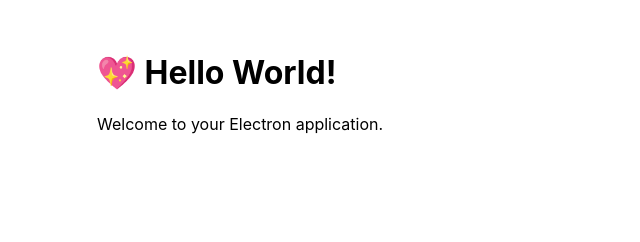
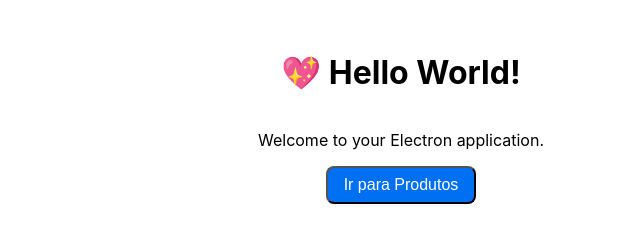
Before and after one commit to Cordyceps13/Electron_Desktop_App, a website built with Vite: page index.html in a window 1280 px wide. Shown: the whole page, without its empty margins (239-879 px from the left). Built offline with nearby package versions, Linux system fonts and the light colour scheme.

Commit message:
Reset basic structure to future changes

```diff
--- a/index.html
+++ b/index.html
@@ -2,12 +2,13 @@
 <html>
   <head>
     <meta charset="UTF-8" />
-    <title>Hello World!</title>
+    <title>Boticário - Home Page</title>
 
   </head>
   <body>
-    <h1>💖 Hello World!</h1>
+    <h1 id="title">💖 Hello World!</h1>
     <p>Welcome to your Electron application.</p>
+    <button class="btn">Ir para Produtos</button>
     <script type="module" src="/src/renderer.js"></script>
   </body>
 </html>
--- a/package.json
+++ b/package.json
@@ -31,6 +31,7 @@
     "vite": "^5.4.19"
   },
   "dependencies": {
-    "electron-squirrel-startup": "^1.0.1"
+    "electron-squirrel-startup": "^1.0.1",
+    "sqlite3": "^5.1.7"
   }
 }
--- a/src/index.css
+++ b/src/index.css
@@ -4,4 +4,21 @@
   margin: auto;
   max-width: 38rem;
   padding: 2rem;
+  display: flex;
+  flex-direction: column;
+  justify-content: center;
+  align-items: center;
 }
+
+.btn{
+  background-color: #0070f3;
+  color: white;
+  padding: 0.5rem 1rem;
+  border-radius: 0.5rem;
+  text-decoration: none;
+  font-size: 1rem;
+  transition: 0.3s ease;
+}
+.btn:hover{
+  background-color: #005bb5;
+}
--- a/src/main.js
+++ b/src/main.js
@@ -12,6 +12,7 @@
   const mainWindow = new BrowserWindow({
     width: 800,
     height: 600,
+    icon: path.join(__dirname, '../../assets/perfume.ico'),
     webPreferences: {
       preload: path.join(__dirname, 'preload.js'),
     },
@@ -26,6 +27,7 @@
 
   // Open the DevTools.
   mainWindow.webContents.openDevTools();
+  // mainWindow.removeMenu();
 };
 
 // This method will be called when Electron has finished
--- a/src/renderer.js
+++ b/src/renderer.js
@@ -28,4 +28,15 @@
 
 import './index.css';
 
+const title = document.getElementById('title');
+
+title.addEventListener('click', () => {
+    // toggle text
+    if (title.innerText === 'Aos poucos você vai entendendo') {
+        title.innerText = '💖 Hello World!';
+        return;
+    }
+    title.innerText = 'Aos poucos você vai entendendo';
+});
+
 console.log('👋 This message is being logged by "renderer.js", included via Vite');
```
Also changed, not shown: assets/perfume.ico (added), assets/perfume.png (added), 1 other file.
